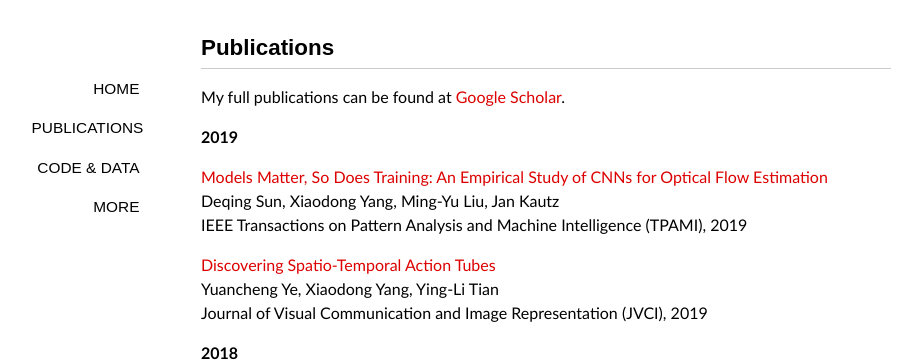
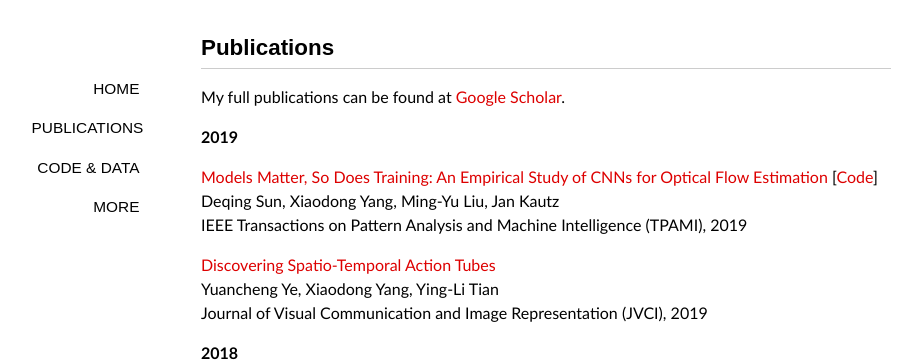
Before and after one commit to xiaodongyang/xiaodongyang.github.io, a Jekyll site: the page built from publications/index.md, in a window 1280 px wide and 900 px high. Shown: the top 362 px of the window, without its empty margins (94-1002 px from the left). Built offline with Jekyll 4.4.1, drawn with Linux system fonts in a browser that asks for light colours; some web fonts are replaced.

Commit message:
Update index.md

```diff
--- a/publications/index.md
+++ b/publications/index.md
@@ -9,7 +9,7 @@ My full publications can be found at [Google Scholar](http://scholar.google.com/
 
 **2019**
 
-[Models Matter, So Does Training: An Empirical Study of CNNs for Optical Flow Estimation](https://arxiv.org/abs/1809.05571)
+[Models Matter, So Does Training: An Empirical Study of CNNs for Optical Flow Estimation](https://arxiv.org/abs/1809.05571) [[Code](https://github.com/NVlabs/PWC-Net)]
 Deqing Sun, Xiaodong Yang, Ming-Yu Liu, Jan Kautz
 IEEE Transactions on Pattern Analysis and Machine Intelligence (TPAMI), 2019
 
```
